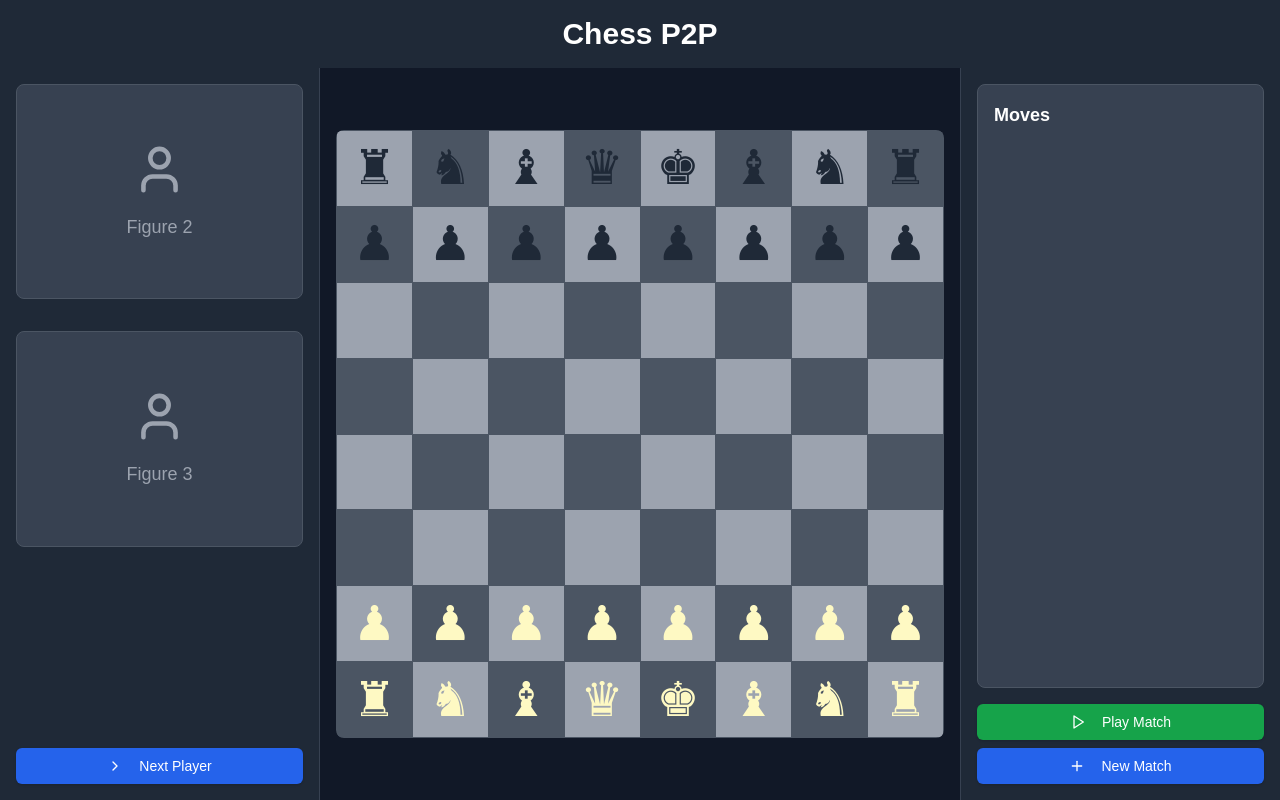
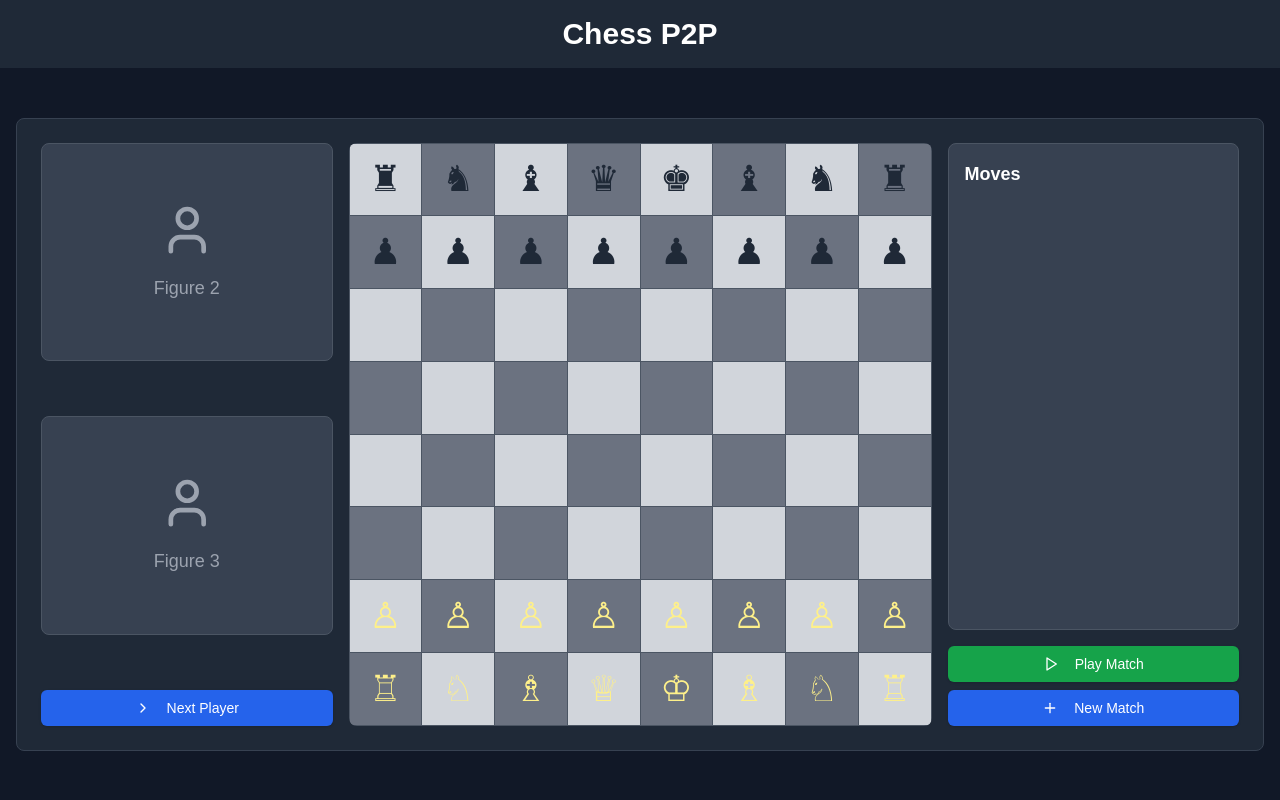
Before and after one commit to nurmandev/chess-p2p, a Next.js app: page /game in a window 1280 px wide. Built offline with nearby package versions, Linux system fonts and the light colour scheme.

Commit message:
Refactor game page layout and components

```diff
--- a/src/app/game/page.tsx
+++ b/src/app/game/page.tsx
@@ -1,5 +1,3 @@
-// src/app/game/page.tsx
-import Header from '@/components/shared/Header';
 import VideoCall from '@/components/shared/VideoCall';
 import ChessBoard from '@/components/shared/ChessBoard';
 import MovesList from '@/components/shared/MovesList';
@@ -7,13 +5,19 @@ import MovesList from '@/components/shared/MovesList';
 export default function GamePage() {
     return (
       <div className="min-h-screen flex flex-col bg-gray-900 text-white">
-      <Header />
-      <main className="flex-grow flex flex-col md:flex-row">
+        <header className="bg-gray-800 py-4 px-6 text-center">
+          <h1 className="text-3xl font-bold">Chess P2P</h1>
+        </header>
+        <main className="flex-grow flex items-center justify-center p-4">
+          <div className="bg-gray-800 border border-gray-700 rounded-lg overflow-hidden w-full max-w-7xl">
+            <div className="grid grid-cols-1 lg:grid-cols-[1fr,2fr,1fr] gap-4 p-6">
               <VideoCall />
-        <div className="w-full md:w-1/2 p-4 bg-gray-900 flex items-center justify-center">
+              <div className="flex items-center justify-center">
                 <ChessBoard />
               </div>
               <MovesList />
+            </div>
+          </div>
         </main>
       </div>
     );
--- a/src/components/shared/ChessBoard.tsx
+++ b/src/components/shared/ChessBoard.tsx
@@ -1,5 +1,4 @@
-// src/components/ChessBoard.tsx
-export default function ChessBoard() {
+function ChessBoard() {
     const pieces = [
       "rook", "knight", "bishop", "queen", "king", "bishop", "knight", "rook",
       "pawn", "pawn", "pawn", "pawn", "pawn", "pawn", "pawn", "pawn",
@@ -22,7 +21,7 @@ export default function ChessBoard() {
             <div
               key={index}
               className={`aspect-square flex items-center justify-center
-                          ${(row + col) % 2 === 0 ? 'bg-gray-400' : 'bg-gray-600'}`}
+                          ${(row + col) % 2 === 0 ? 'bg-gray-300' : 'bg-gray-500'}`}
             >
               {piece && (
                 <ChessPiece piece={piece} color={pieceColor} />
@@ -37,7 +36,7 @@ export default function ChessBoard() {
   function ChessPiece({ piece, color }: { piece: string; color: 'white' | 'black' }) {
     const pieceSymbols: { [key: string]: { [key: string]: string } } = {
       'white': {
-        'king': '♚', 'queen': '♛', 'rook': '♜', 'bishop': '♝', 'knight': '♞', 'pawn': '♟'
+        'king': '♔', 'queen': '♕', 'rook': '♖', 'bishop': '♗', 'knight': '♘', 'pawn': '♙'
       },
       'black': {
         'king': '♚', 'queen': '♛', 'rook': '♜', 'bishop': '♝', 'knight': '♞', 'pawn': '♟'
@@ -45,8 +44,10 @@ export default function ChessBoard() {
     };
 
     return (
-      <span className={`text-5xl ${color === 'white' ? 'text-yellow-100' : 'text-gray-800'}`}>
+      <span className={`text-4xl ${color === 'white' ? 'text-yellow-200' : 'text-gray-800'}`}>
         {pieceSymbols[color][piece]}
       </span>
     );
   }
+
+  export default ChessBoard;
--- a/src/components/shared/MovesList.tsx
+++ b/src/components/shared/MovesList.tsx
@@ -1,10 +1,9 @@
-// src/components/MovesList.tsx
 import { Play, Plus } from 'lucide-react';
 import { Button } from "@/components/ui/button";
 
 export default function MovesList() {
     return (
-    <div className="w-full md:w-1/4 p-4 bg-gray-800 border-l border-gray-700 flex flex-col">
+      <div className="flex flex-col h-full">
         <div className="bg-gray-700 border border-gray-600 rounded-lg flex-grow mb-4 p-4">
           <h2 className="text-lg font-semibold mb-2">Moves</h2>
           {/* Moves will be displayed here */}
--- a/src/components/shared/VideoCall.tsx
+++ b/src/components/shared/VideoCall.tsx
@@ -1,12 +1,20 @@
-// src/components/VideoCall.tsx
 import { User, ChevronRight } from 'lucide-react';
 import { Button } from "@/components/ui/button";
 
+function PlayerPlaceholder({ label }: { label: string }) {
+    return (
+      <div className="bg-gray-700 border border-gray-600 rounded-lg p-6 flex flex-col items-center justify-center aspect-[4/3]">
+        <User className="w-1/3 h-1/3 text-gray-400" />
+        <span className="mt-4 text-lg text-gray-400">{label}</span>
+      </div>
+    );
+  }
+
   export default function VideoCall() {
     return (
-    <div className="w-full md:w-1/4 p-4 bg-gray-800 border-r border-gray-700 flex flex-col">
+      <div className="flex flex-col justify-between space-y-4">
         <PlayerPlaceholder label="Figure 2" />
-      <PlayerPlaceholder label="Figure 3" className="my-8" />
+        <PlayerPlaceholder label="Figure 3" />
         <Button className="mt-auto bg-blue-600 hover:bg-blue-700 text-white">
           <ChevronRight className="w-4 h-4 mr-2" />
           Next Player
@@ -14,12 +22,3 @@ export default function VideoCall() {
       </div>
     );
   }
-
-function PlayerPlaceholder({ label, className = "" }: { label: string; className?: string }) {
-  return (
-    <div className={`bg-gray-700 border border-gray-600 rounded-lg p-6 flex flex-col items-center justify-center aspect-[4/3] ${className}`}>
-      <User className="w-1/3 h-1/3 text-gray-400" />
-      <span className="mt-4 text-lg text-gray-400">{label}</span>
-    </div>
-  );
-}
```
Lines whose indentation alone changed are shown as unchanged.
